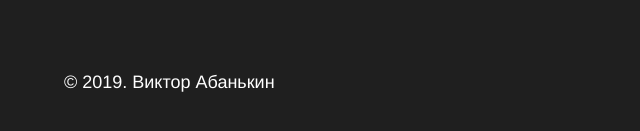
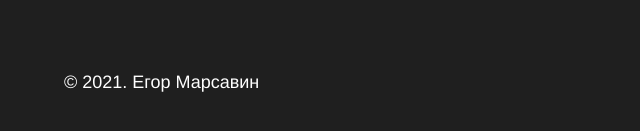
Before and after one commit to Marshall08/how-to-learn, a plain HTML site: page index.html in a window 1280 px wide. Shown: the part 7050-7181 px from the top of the page, 0-640 px from the left. Drawn offline with Linux system fonts and the light colour scheme.

Commit message:
Update index.html

```diff
--- a/index.html
+++ b/index.html
@@ -291,7 +291,7 @@
                 class="logo logo_place_footer"
               />
             </div>
-            <h6 class="footer__author">&copy; 2019. Виктор Абанькин</h6>
+            <h6 class="footer__author">&copy; 2021. Егор Марсавин</h6>
           </div>
 
           <div class="footer__columns_content_info">
```
